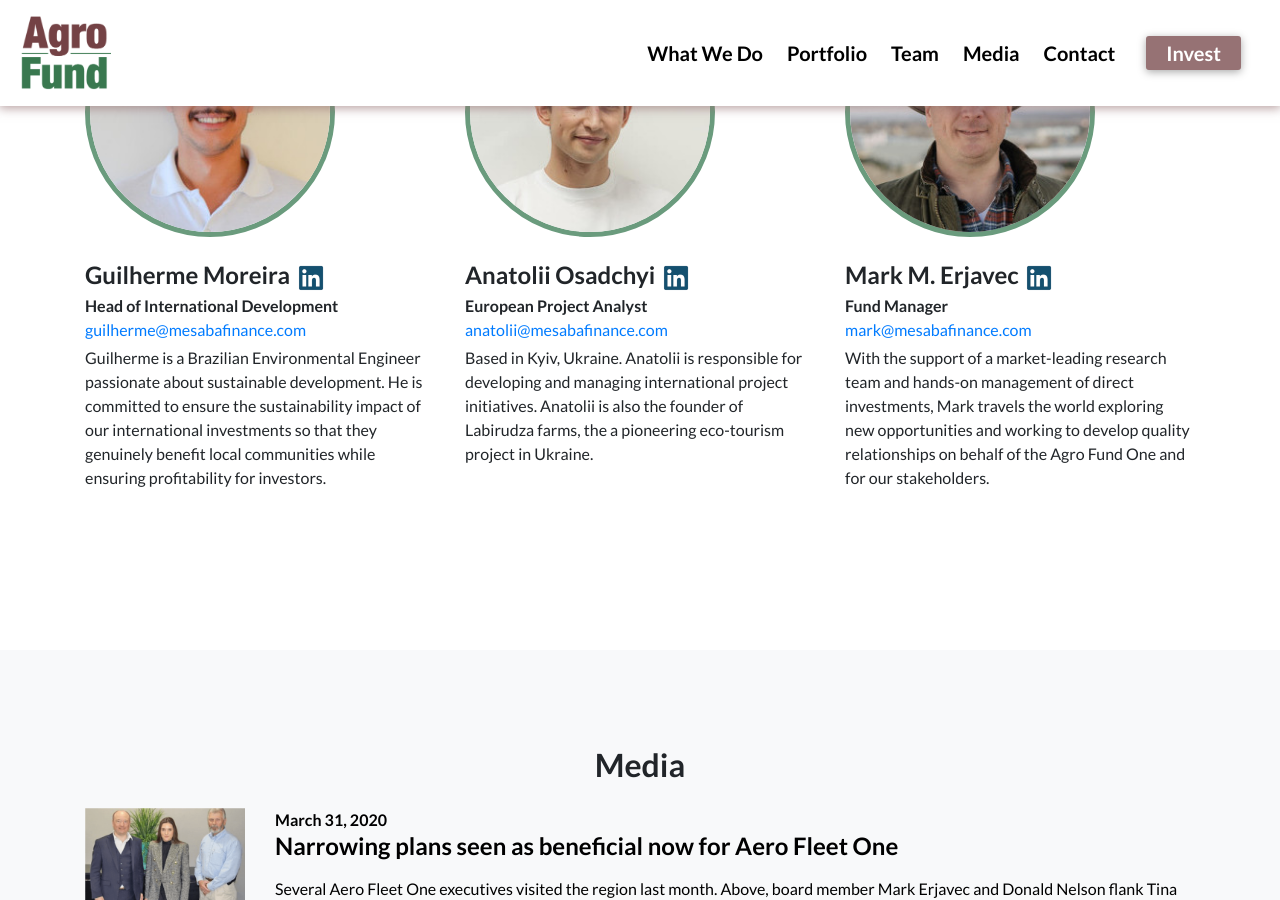
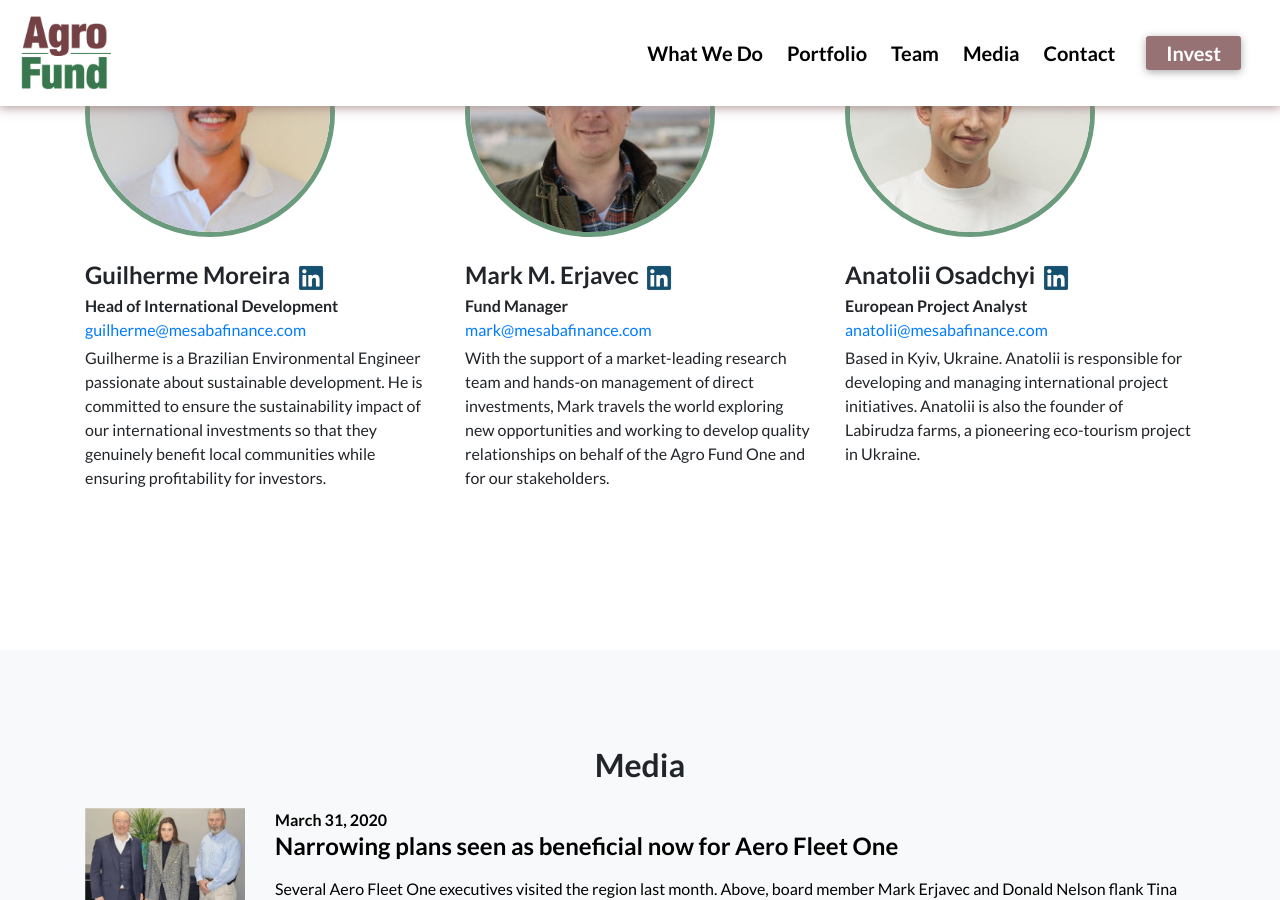
Before and after one commit to smnwltr/agrofund.one, a Jekyll site: the page built from index.html, in a window 1280 px wide and 900 px high, scrolled down 3692 px. Built offline with Jekyll 4.4.1, drawn with Linux system fonts in a browser that asks for light colours; some of the changed lines change nothing that is shown.

Commit message:
Update team desc and order

```diff
--- a/_data/general.yml
+++ b/_data/general.yml
@@ -49,14 +49,6 @@
         text: >-
           Guilherme is a Brazilian Environmental Engineer passionate about sustainable development. He is committed to ensure the sustainability impact of our international investments so that they genuinely benefit local communities while ensuring profitability for investors.
       -
-        name: Anatolii Osadchyi
-        title: European Project Analyst
-        img: /assets/img/team/anatolii-osadchyi.jpg
-        mail: anatolii@mesabafinance.com
-        linkedin: https://www.linkedin.com/in/aosadchyi/
-        text: >-
-          Based in Kyiv, Ukraine. Anatolii is responsible for developing and managing international project initiatives. Anatolii is also the founder of Labirudza farms, the a pioneering eco-tourism project in Ukraine.
-      -
         name: Mark M. Erjavec
         title: Fund Manager
         img: /assets/img/team/mark-erjavec-hat.jpg
@@ -64,6 +56,14 @@
         linkedin: https://www.linkedin.com/in/markerjavec/
         text: >-
           With the support of a market-leading research team and hands-on management of direct investments, Mark travels the world exploring new opportunities and working to develop quality relationships on behalf of the Agro Fund One and for our stakeholders.
+      -
+        name: Anatolii Osadchyi
+        title: European Project Analyst
+        img: /assets/img/team/anatolii-osadchyi.jpg
+        mail: anatolii@mesabafinance.com
+        linkedin: https://www.linkedin.com/in/aosadchyi/
+        text: >-
+          Based in Kyiv, Ukraine. Anatolii is responsible for developing and managing international project initiatives. Anatolii is also the founder of Labirudza farms, a pioneering eco-tourism project in Ukraine.
   portfolio:
     heading: Portfolio
     text: >-
```
